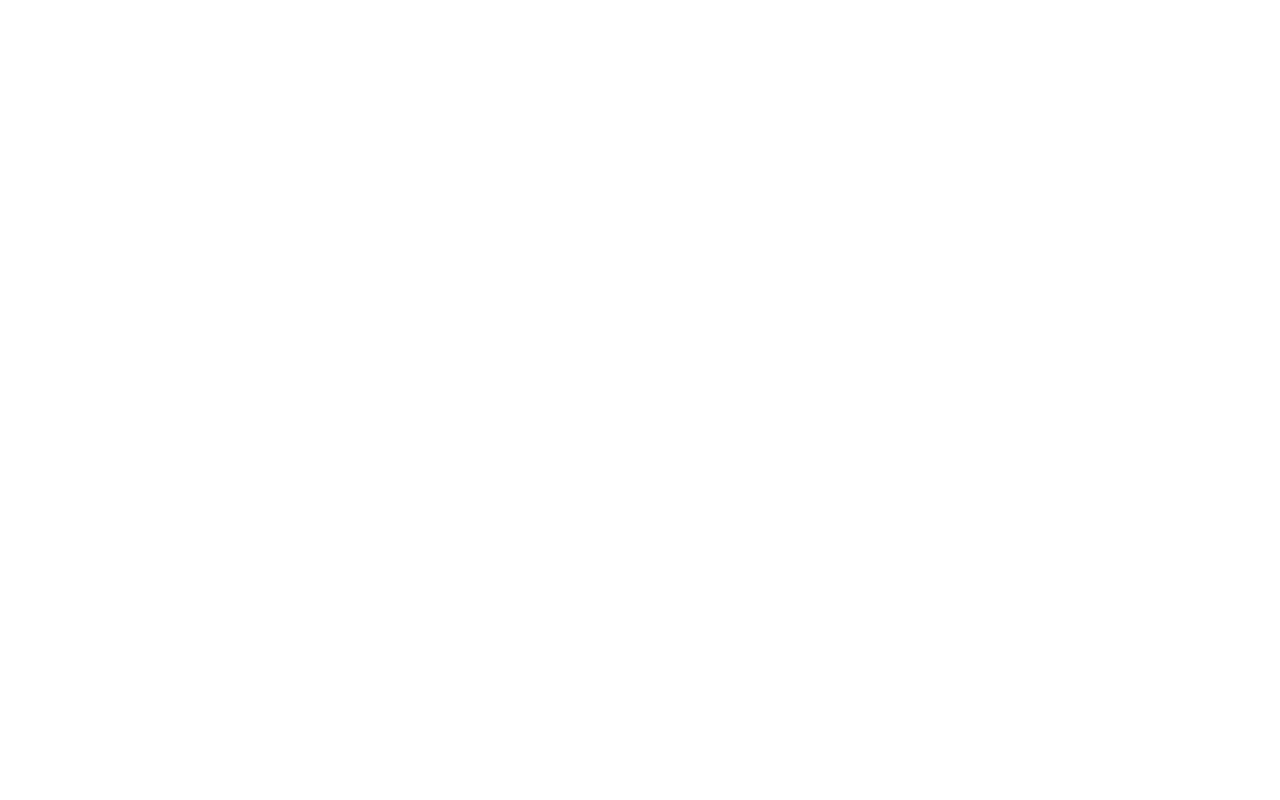
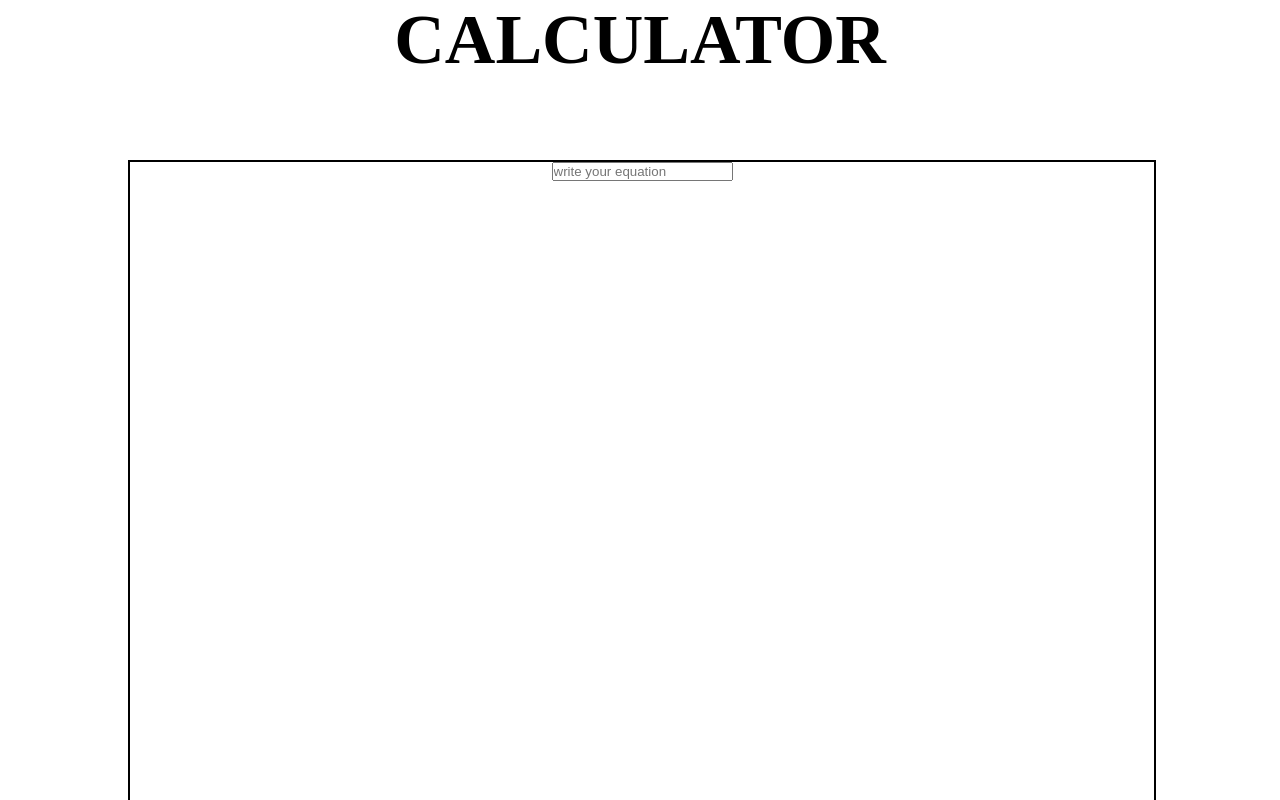
Before and after one commit to Gauravtripathii/RgbCalculator, a plain HTML site: page index.html in a window 1280 px wide. Shown: the top 800 px of the page. Drawn offline with Linux system fonts and the light colour scheme.

Commit message:
initial commmit

```diff
--- a/index.html
+++ b/index.html
@@ -2,8 +2,17 @@
 <html lang="en">
 <head>
     <title>RGB CALCULATOR</title>
+    <link rel="stylesheet" href="./style.css">
 </head>
 <body>
 
+<h1>calculator</h1>
+
+<div class="main">
+    <input type="text" placeholder="write your equation">
+</div>
+
+
+<script src="./main.js"></script>
 </body>
 </html>
--- a/style.css
+++ b/style.css
@@ -0,0 +1,24 @@
+*{
+    margin: 0;
+    padding: 0;
+}
+
+body{
+    display: flex;
+    flex-direction: column;
+    text-align: center;
+    justify-content: space-around;
+}
+
+h1{
+    text-transform: uppercase;
+    font-size: 70px;
+}
+
+.main{
+    margin-top: 80px;
+    width: 80%;
+    margin-left: 10%;
+    height: 1100px;
+    border: 2px solid black;
+}
```
